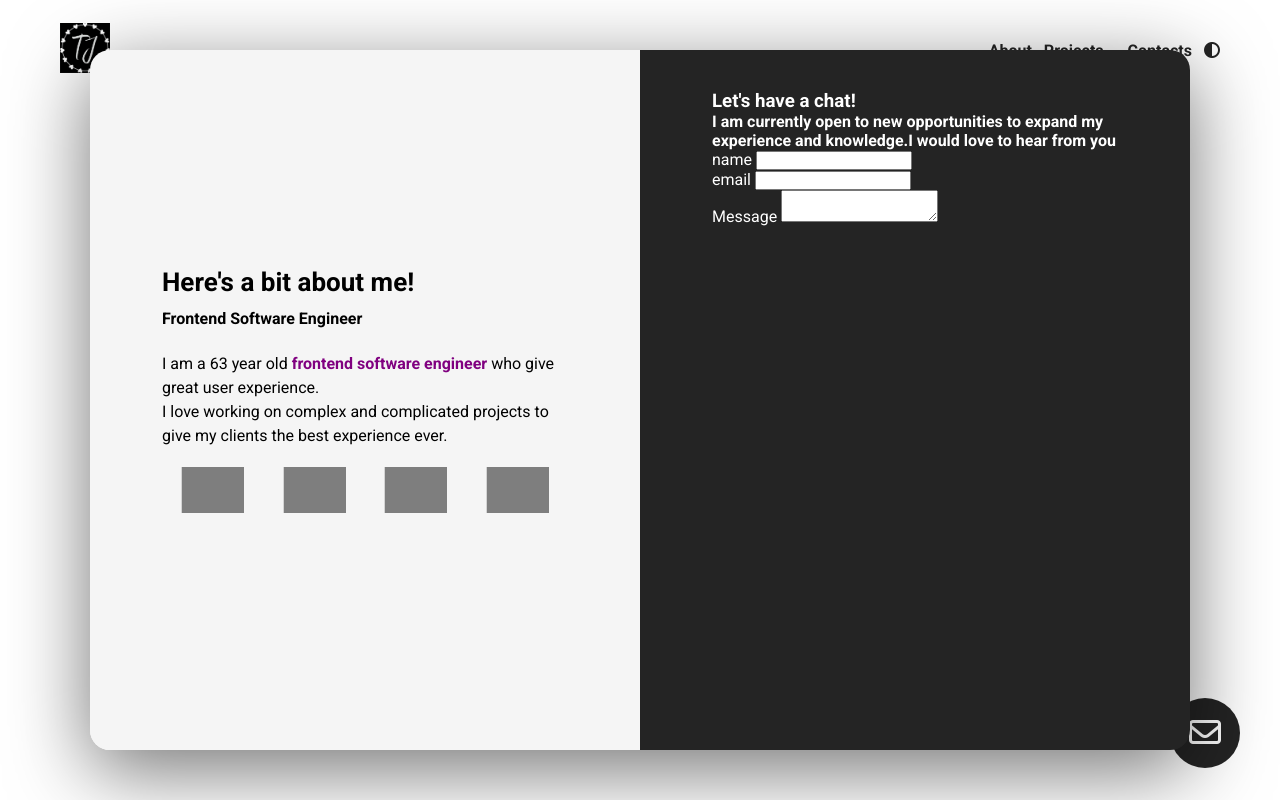
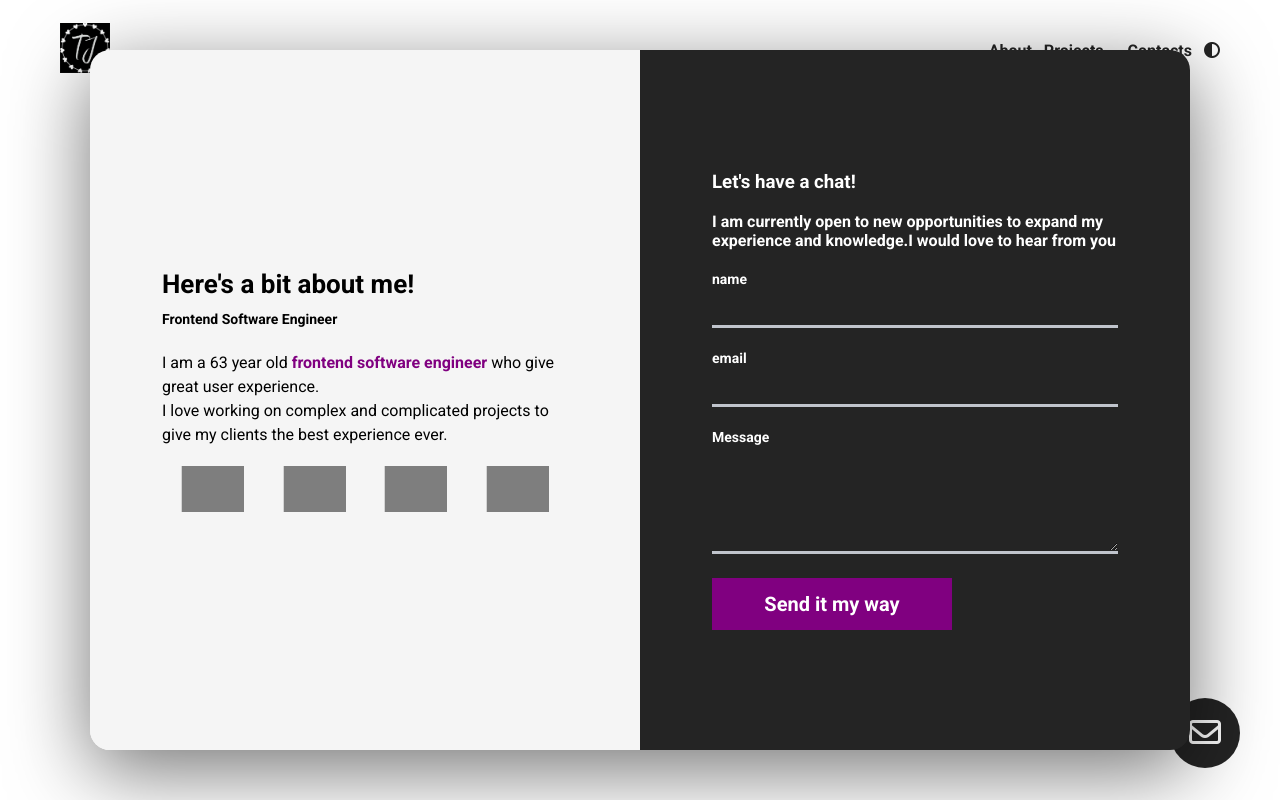
Before and after one commit to Tjacobs63/E-portifolio--fes, a plain HTML site: page index.html in a window 1280 px wide. Shown: the top 800 px of the page. Drawn offline with Linux system fonts and the light colour scheme; grey boxes are pictures that could not be loaded.

Commit message:
e-portfolio

```diff
--- a/index.html
+++ b/index.html
@@ -43,6 +43,7 @@
         </li>
        </ul>
     </nav>
+
     <header class="header">
         <div class="header__content">
         <h1 class = "title">Hey</h1>
@@ -100,25 +101,27 @@
 
     <div class="modal__half modal__contact">
         <h3 class="modal__title.modal__title--contact">Let's have a chat!</h3>
+        <br>
         <h4 class="modal__sub-title.modal__subtitle--contact">I am currently open to new opportunities to expand my experience and knowledge.I would love to hear from you</h4>
-
+<br>
   <form id="contact__form" action="">
     <div class="form__item">
         <label class="form__item--label">name</label>
 
-        <input class="input" name="user__name" type="text" required></input>
+        <input class="input" name="user__name" type="text" required/>
     </div>
 
     <div class="form__item">
         <label class="form__item--label">email</label>
-        <input class="input" name="user__email" type="email" required></input>
+        <input class="input" name="user__email" type="email" required />
+
     </div>
 
     <div class="form__item">
         <label class="form__item--label">Message</label>
         <textarea class="input" name="message" type="text" required></textarea>
     </div>
-
+    <button id="contact__submit" class="form__submit">Send it my way</button>
 </form>
 
     </div>
--- a/style.css
+++ b/style.css
@@ -28,6 +28,40 @@ button{
 section {
     background-color: rgb(245, 24
     5, 245);
+}
+
+input, textarea{
+    width: 100%;
+    background-color: #242424;
+    color: #fff;
+    outline: none;
+    border: 3px solid #c0c4cc;
+    border-top: none;
+    border-left: none;
+    border-right: none;
+    height: 40px;
+    transition: all 300ms ease;
+}
+
+textarea {
+    resize: vertical;
+    height: 100px;
+    margin-top: 8px;
+
+
+}
+ label{
+    font-size: 14px;
+    font-weight: bold;
+
+ }
+
+ input:hover, textarea:hover {
+    border-color: #dcdfe6;
+
+ }
+input:focus, textarea:focus {
+    border-color: purple;
 }
 
 .container {
@@ -248,13 +282,14 @@ MODAL
 .modal__half {
     width: 50%;
     padding: 40px 72px;
+    display: flex;
+    flex-direction: column;
+    justify-content: center;
 }
 
 .modal__about {
     background-color: rgb(245, 245, 245);
-    display: flex;
-    flex-direction: column;
-    justify-content: center;
+
 }
 
 .modal__languages{
@@ -305,6 +340,7 @@ transform: scale(1);
 
 .modal__sub-title {
     margin: 12px 0 24px 0;
+    font-size: 14px;
 }
 
 .modal__para {
@@ -312,6 +348,31 @@ transform: scale(1);
   line-height: 175;
 }
 
+.form__item {
+    margin-bottom: 20px;
+}
+
+.form__submit {
+    background-color: purple;
+    border: 2px solid purple;
+    color: white;
+    font-weight: 700;
+    width: 100%;
+    max-width: 240px;
+    padding: 12px 24px;
+    font-size:  20px;
+
+}
+
+.form__submit:hover {
+    border-color: #fff;
+    background-color: transparent;
+    transition: all 300ms ease;
+}
+.form__submit:active {
+    border-color: purple;
+    color: purple;
+}
 
 
 
```
